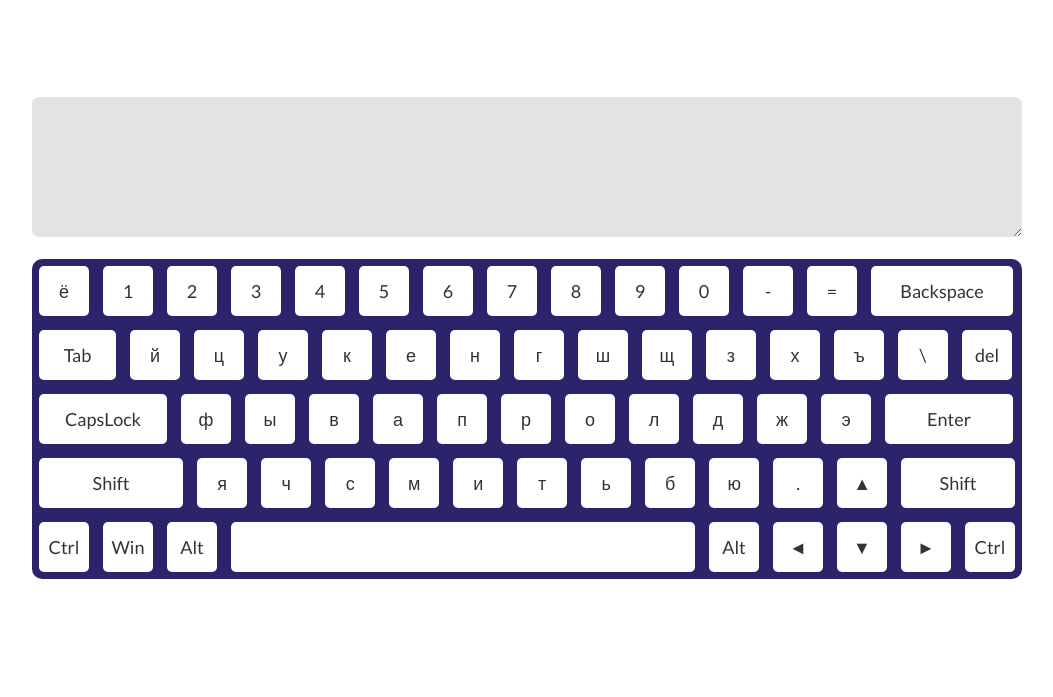
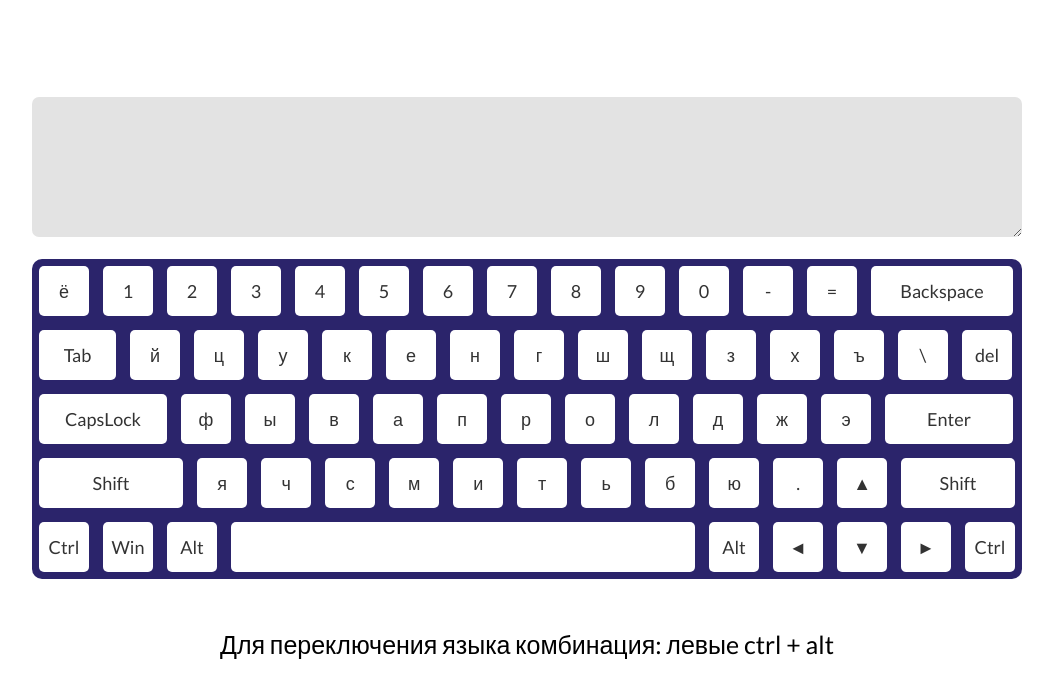
Before and after one commit to EduardSimonenko/Virtual-Keybord, a website built with webpack: page src/index.html in a window 1280 px wide. Shown: the part 105-802 px from the top of the page, without its empty margins (113-1166 px from the left). Built offline with nearby package versions, Linux system fonts and the light colour scheme.

Commit message:
feat: add description for language switch

```diff
--- a/src/index.js
+++ b/src/index.js
@@ -19,6 +19,7 @@ const CONTAINER = func.addElement('div', 'container', document.body);
 const TITLE = func.addElement('h1', 'title', CONTAINER);
 const TEXTAREA = func.addElement('textarea', 'textarea', CONTAINER);
 const CONTAINER_KEYS = func.addElement('div', 'container-keys', CONTAINER);
+const DESCRIPTION = func.addElement('div', 'description', CONTAINER);
 
 function createKeyboard(row) {
   const ROW = func.addElement('div', 'row', CONTAINER_KEYS);
@@ -53,6 +54,7 @@ const arrChars = [];
 const changeLangArr = ['ControlLeft', 'AltLeft'];
 
 TITLE.innerHTML = 'Virtual keyboard';
+DESCRIPTION.innerText = 'Для переключения языка комбинация: левыe ctrl + alt';
 
 TEXTAREA.setAttribute('id', 'textarea');
 TEXTAREA.setAttribute('rows', '5');
--- a/src/styles/base/_base.scss
+++ b/src/styles/base/_base.scss
@@ -40,3 +40,9 @@ body{
   text-align: center;
   font-size: 3.5rem;
 }
+
+.description{
+  text-align: center;
+  font-size: 2.5rem;
+  padding: 50px 0;
+}
```
Also changed, not shown: dist/index.html, 4 other files.
